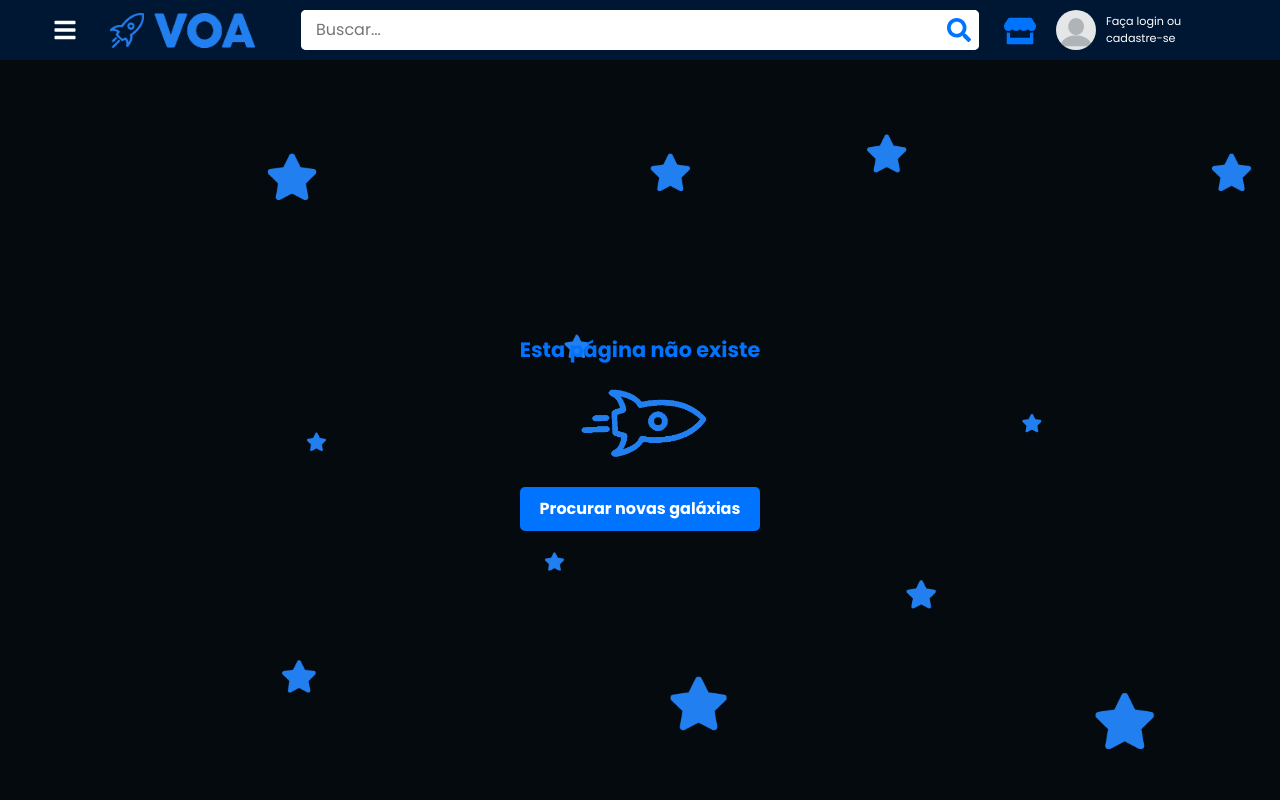
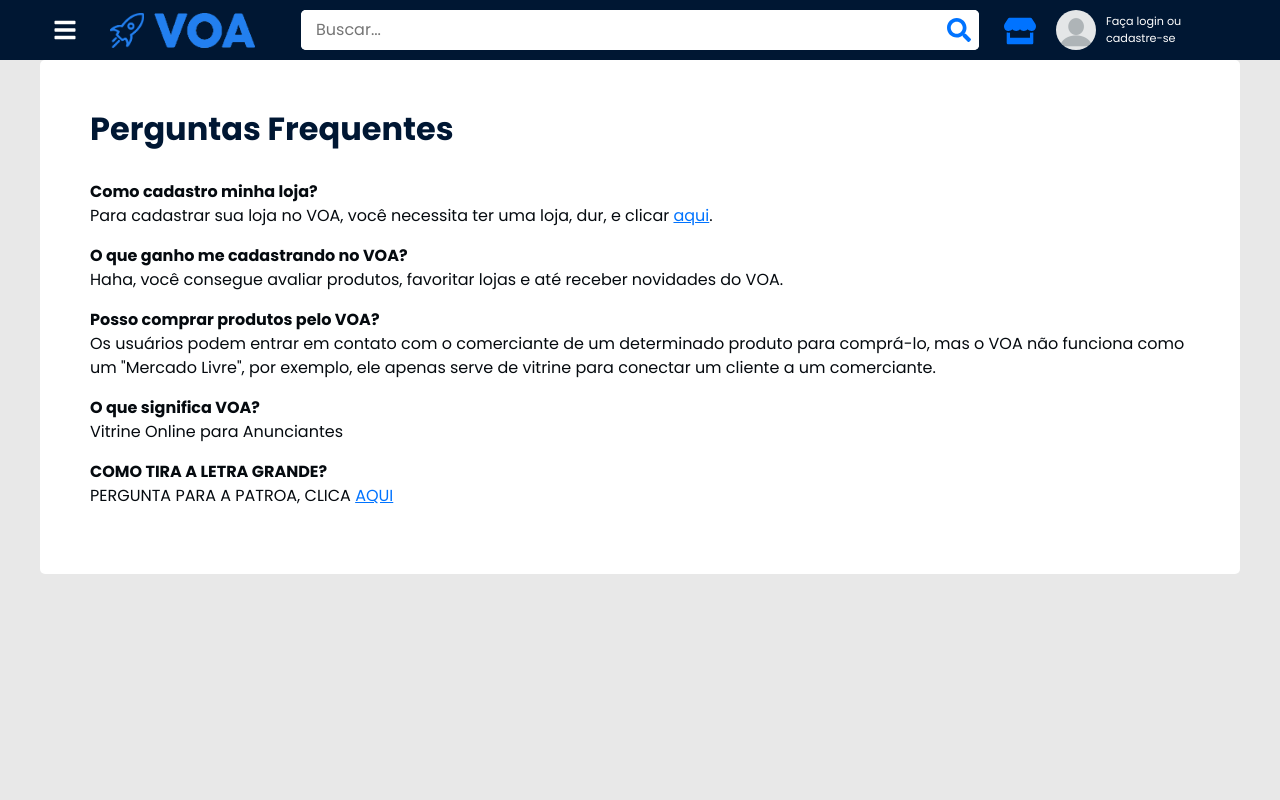
Before and after one commit to GabrielVerdani/projeto-demo-day-react, a React (Create React App) app in the folder client/: page /faq in a window 1280 px wide. Shown: the top 800 px of the page. Built offline with nearby package versions, Linux system fonts and the light colour scheme.

Commit message:
Página Faq (tem que arrumar o conteúdo)

```diff
--- a/client/src/App.js
+++ b/client/src/App.js
@@ -11,7 +11,7 @@
 import Cadastro from "./views/Cadastro";
 import Sobre from "./views/Sobre";
 import Sidebar from "./views/Sidebar";
-
+import Faq from "./views/Faq";
 
 import './styles/App.scss'
 import Login from "./views/Login";
@@ -31,6 +31,7 @@
           <Route path="/produto" exact element={<Produto />} />
           <Route path="/cadastro" exact element={<Cadastro />} />
           <Route path="/entrar" exact element={<Login />} />
+          <Route path="/faq" exact element={<Faq />} />
           <Route path="/sobre" exact element={<Sobre />} />
           <Route path="/sidebar" exact element={<Sidebar />} />
           <Route path='*' exact element={<EmptyState />} />
--- a/client/src/components/Footer.jsx
+++ b/client/src/components/Footer.jsx
@@ -23,7 +23,7 @@
           <h2>Ajuda</h2>
           <ul>
             <li><Link to='#'>SAC</Link></li>
-            <li><Link to='#'>FAQ</Link></li>
+            <li><Link to='/Faq'>FAQ</Link></li>
             <li><Link to='#'>Política de Privacidade</Link></li>
             <li><Link to='#'>Termos e Condições de Uso</Link></li>
           </ul>
--- /dev/null
+++ b/client/src/views/Faq.js
@@ -0,0 +1,36 @@
+import { useEffect } from "react";
+import { useLocation } from "react-router";
+
+
+export default function Index() {
+  useEffect(() => {
+    window.scrollTo(0, 0);
+  }, [useLocation()]);
+
+  return (
+    <div className="index-page">
+
+      <div className="products-container">
+        <div className="wrapper">
+          <h2>Perguntas Frequentes</h2>
+          <br/>
+          <b>Como cadastro minha loja?</b>
+          <p>Para cadastrar sua loja no VOA, você necessita ter uma loja, dur, e clicar <a href="cadastroloja">aqui</a>.</p>
+
+          <b>O que ganho me cadastrando no VOA?</b>
+          <p> Haha, você consegue avaliar produtos, favoritar lojas e até receber novidades do VOA.</p>
+
+          <b>Posso comprar produtos pelo VOA?</b>
+          <p>Os usuários podem entrar em contato com o comerciante de um determinado produto para comprá-lo, mas o VOA não funciona como um "Mercado Livre", por exemplo, ele apenas serve de vitrine para conectar um cliente a um comerciante.</p>
+
+          <b>O que significa VOA?</b>
+          <p>Vitrine Online para Anunciantes</p>
+
+          <b>COMO TIRA A LETRA GRANDE?</b>
+          <p>PERGUNTA PARA A PATROA, CLICA <a href="https://wa.me/5511966935080">AQUI</a></p>
+
+        </div>
+        </div>
+    </div >
+  )
+}
```
